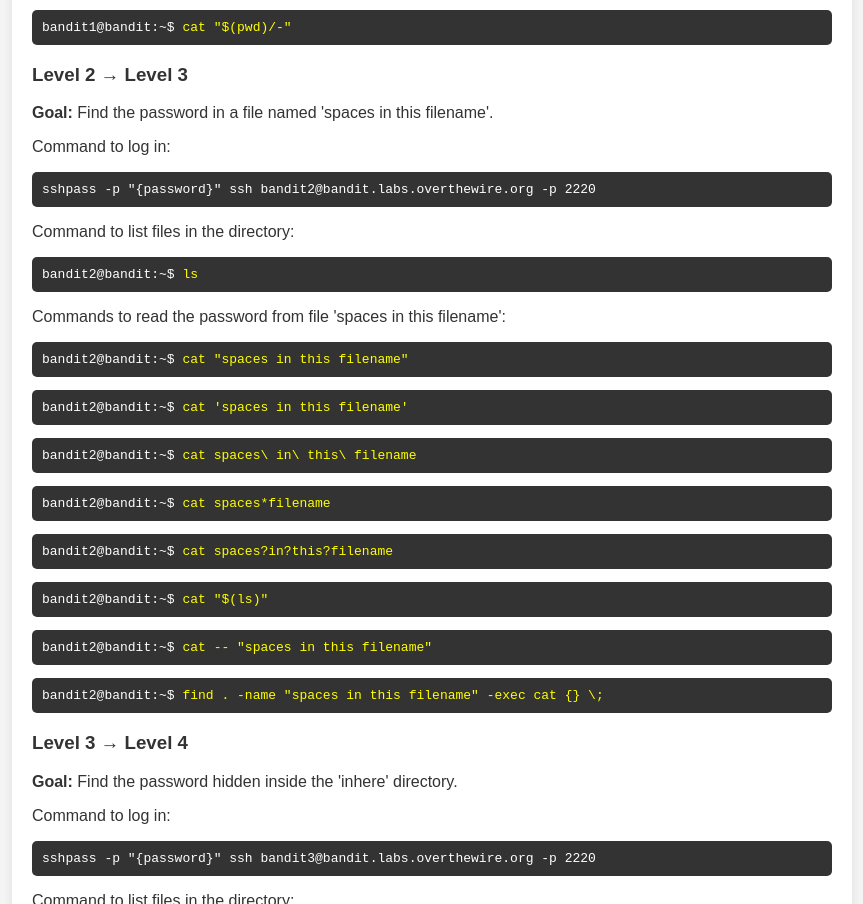
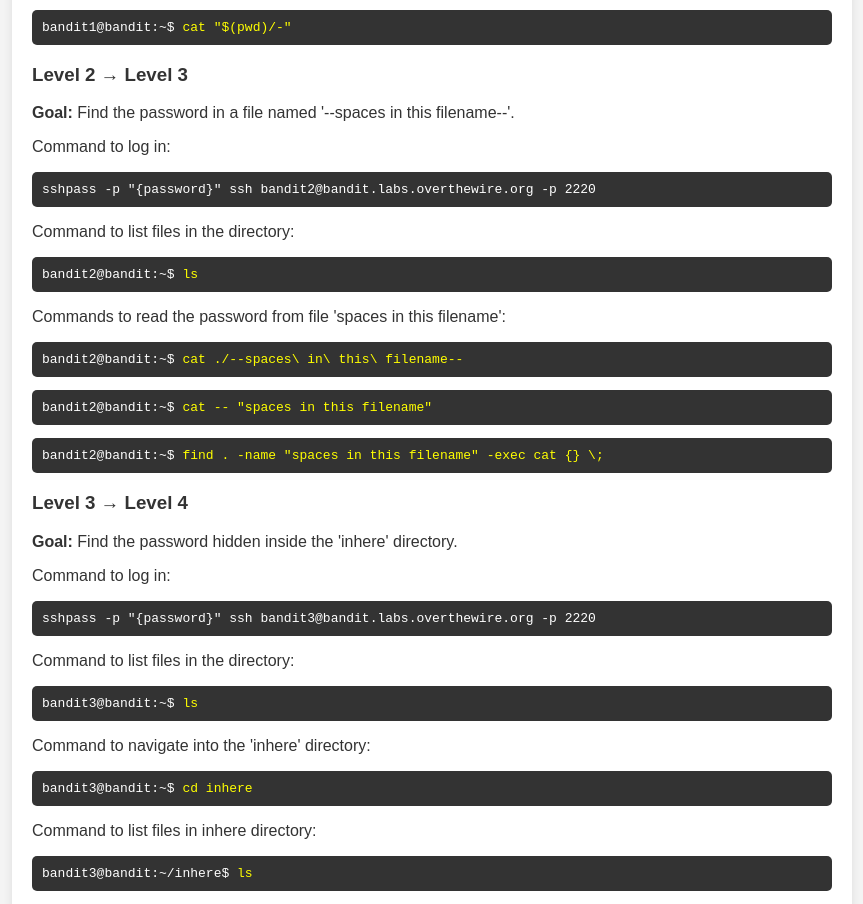
Before and after one commit to Shubhamkira10/Bandit_OvertheWire, a plain HTML site: page index.html in a window 1280 px wide. Shown: the part 2197-3101 px from the top of the page, without its empty margins (208-1071 px from the left). Drawn offline with Linux system fonts and the light colour scheme.

Commit message:
Update index.html

```diff
--- a/index.html
+++ b/index.html
@@ -98,18 +98,13 @@
 
         <article>
             <h3>Level 2 → Level 3</h3>
-            <p><strong>Goal:</strong> Find the password in a file named 'spaces in this filename'.</p>
+            <p><strong>Goal:</strong> Find the password in a file named '--spaces in this filename--'.</p>
             <p>Command to log in:</p>
             <pre>sshpass -p "{password}" ssh bandit2@bandit.labs.overthewire.org -p 2220</pre>
             <p>Command to list files in the directory:</p>
             <pre>bandit2@bandit:~$ <span class="yellow-text">ls</span></pre>
             <p>Commands to read the password from file 'spaces in this filename':</p>
-            <pre>bandit2@bandit:~$ <span class="yellow-text">cat "spaces in this filename"</span></pre>
-            <pre>bandit2@bandit:~$ <span class="yellow-text">cat 'spaces in this filename'</span></pre>
-            <pre>bandit2@bandit:~$ <span class="yellow-text">cat spaces\ in\ this\ filename</span></pre>
-            <pre>bandit2@bandit:~$ <span class="yellow-text">cat spaces*filename</span></pre>
-            <pre>bandit2@bandit:~$ <span class="yellow-text">cat spaces?in?this?filename</span></pre>
-            <pre>bandit2@bandit:~$ <span class="yellow-text">cat "$(ls)"</span></pre>
+            <pre>bandit2@bandit:~$ <span class="yellow-text">cat ./--spaces\ in\ this\ filename--</span></pre>
             <pre>bandit2@bandit:~$ <span class="yellow-text">cat -- "spaces in this filename"</span></pre>
             <pre>bandit2@bandit:~$ <span class="yellow-text">find . -name "spaces in this filename" -exec cat {} \;</span></pre>
         </article>
```
